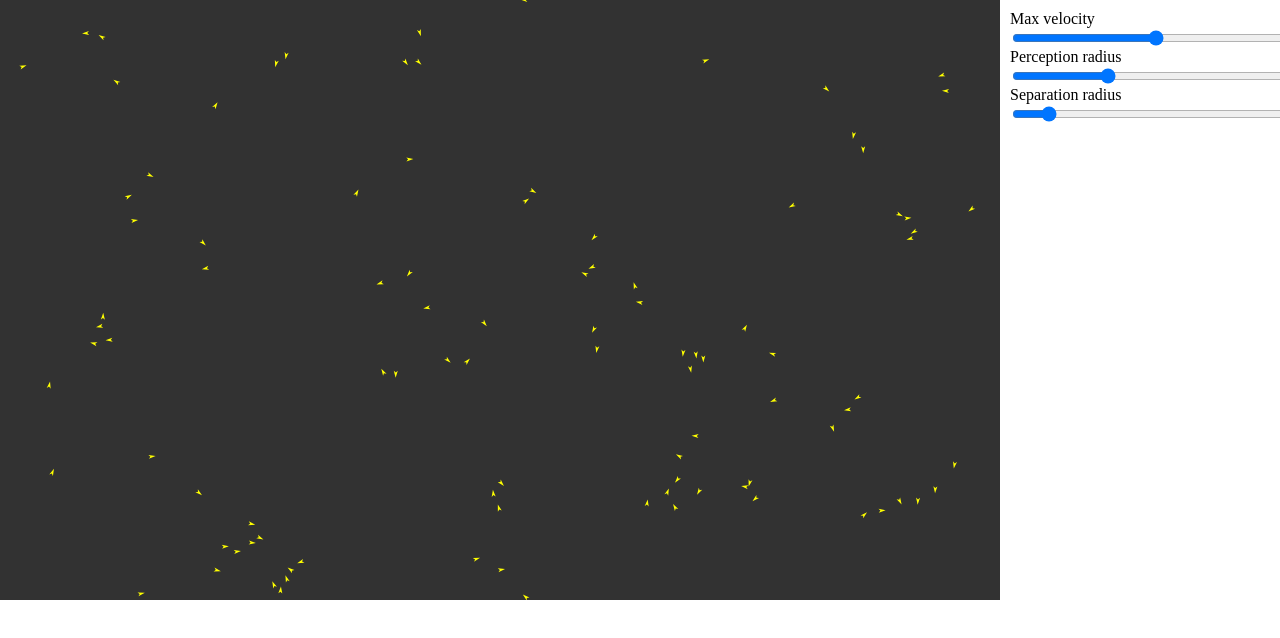
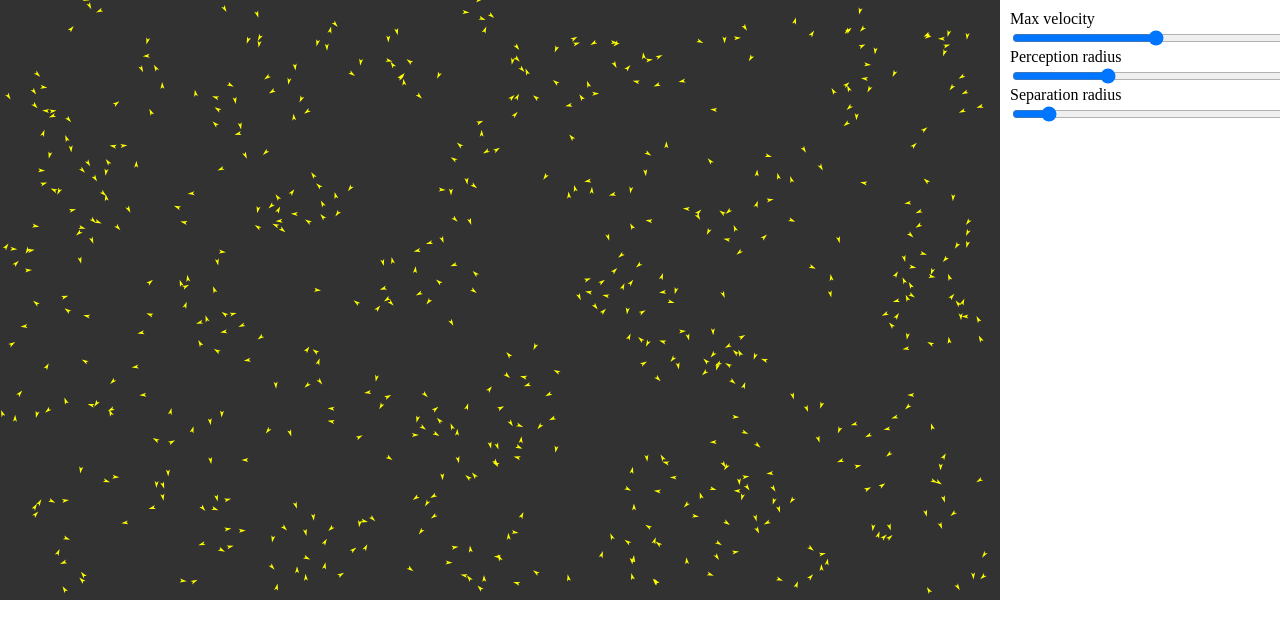
Before and after one commit to GabrielBucsan/boids, a plain HTML site: page index.html in a window 1280 px wide. Shown: the top 638 px of the page. Drawn offline with nearby package versions, Linux system fonts and the light colour scheme; animation ran at ten frames a second.

Commit message:
feat: quadTrees for increased performance

```diff
--- a/index.html
+++ b/index.html
@@ -8,6 +8,7 @@
     <script src="https://code.jquery.com/jquery-3.4.1.min.js"></script>
     <link rel="stylesheet" type="text/css" href="main.css"/>
     <script src="utils/mathUtils.js"></script>
+    <script src="utils/quadTree.js"></script>
     <script src="main.js"></script>
     <script src="canvas.js"></script>
     <script src="objects/boid.js"></script>
--- a/main.js
+++ b/main.js
@@ -1,13 +1,16 @@
 $(document).ready(()=>{
 
-    const canvas = new Canvas(1000, 600);
+    const canvasWidth = 1000;
+    const canvasHeight = 600;
+
+    const canvas = new Canvas(canvasWidth, canvasHeight);
     const c = canvas.context;
 
     const maxVelSlider = $('#maxVel');
     const percRadiusSlider = $('#percRadius');
     const sepRadiusSlider = $('#sepRadius');
 
-    const numBoids = 100;
+    const numBoids = canvasWidth * canvasHeight / 1000;
     const boids = [];
 
     const parameters = {
@@ -37,9 +40,18 @@ $(document).ready(()=>{
         requestAnimationFrame(animate);
         canvas.update();
 
+        let quadTree = new QuadTree(new Rectangle(new Vector(), new Vector(canvas.size.x, canvas.size.y)), 4, c);
+
+        for (let i = 0; i < boids.length; i++) {
+            quadTree.insert(boids[i]);
+        }
+
+        //quadTree.render();
+
         for (let i = 0; i < boids.length; i++) {
             boids[i].draw();
-            boids[i].flockAcceleration(boids);
+            let nBoids = quadTree.query(new Circle(boids[i].position, boids[i].perceptionRadius));
+            boids[i].flockAcceleration(nBoids);
             boids[i].update();
         }
     })();
--- a/utils/mathUtils.js
+++ b/utils/mathUtils.js
@@ -73,7 +73,6 @@ class Rectangle{
     }
 
     intersects(form){
-        // it's a circle!
         if(form.radius){
             return (this.containsPoint(form.position) ||
                     form.containsPoint(new Vector(this.position.x, this.position.y)) ||
--- /dev/null
+++ b/utils/quadTree.js
@@ -0,0 +1,72 @@
+class QuadTree{
+    constructor(r, n, c){
+        this.boundary = r;
+        this.capacity = n;
+        this.points = [];
+        this.divided = false;
+        this.c = c;
+    }
+
+    insert(point){
+        if(!this.boundary.containsPoint(point.position)) return false;
+        if(this.points.length < this.capacity){
+            this.points.push(point);
+            return true;
+        }else{
+            if(!this.divided){
+                this.subdivide();
+            }
+
+            if(this.nw.insert(point));
+            else if(this.ne.insert(point));
+            else if(this.sw.insert(point));
+            else if(this.se.insert(point));
+            return true;
+        }
+    }
+
+    subdivide(){
+        let childSize = new Vector(this.boundary.size.x / 2, this.boundary.size.y / 2);
+        let nwPos = new Vector(this.boundary.position.x, this.boundary.position.y);
+        this.nw = new QuadTree(new Rectangle(nwPos, childSize), this.capacity, this.c);
+        let nePos = new Vector(this.boundary.position.x + this.boundary.size.x / 2, this.boundary.position.y);
+        this.ne = new QuadTree(new Rectangle(nePos, childSize), this.capacity, this.c);
+        let swPos = new Vector(this.boundary.position.x, this.boundary.position.y + this.boundary.size.y / 2);
+        this.sw = new QuadTree(new Rectangle(swPos, childSize), this.capacity, this.c);
+        let sePos = new Vector(this.boundary.position.x + this.boundary.size.x / 2, this.boundary.position.y + this.boundary.size.y / 2);
+        this.se = new QuadTree(new Rectangle(sePos, childSize), this.capacity, this.c);
+        this.divided = true;
+    }
+
+    query(range){
+        let points = [];
+
+        if(!this.boundary.intersects(range)) return points;
+
+        for (let i = 0; i < this.points.length; i++) {
+            if(range.containsPoint(this.points[i].position)) points.push(this.points[i]);
+        }
+
+        if(this.divided){
+            points = points.concat(this.nw.query(range));
+            points = points.concat(this.ne.query(range));
+            points = points.concat(this.sw.query(range));
+            points = points.concat(this.se.query(range));
+        }
+        return points;
+    }
+
+    render(){
+        this.c.strokeStyle = 'red';
+        this.c.beginPath();
+        this.c.rect(this.boundary.position.x, this.boundary.position.y, this.boundary.size.x, this.boundary.size.y);
+        this.c.stroke();
+
+        if(this.divided){
+            this.nw.render();
+            this.ne.render();
+            this.sw.render();
+            this.se.render();
+        }
+    }
+}
```
